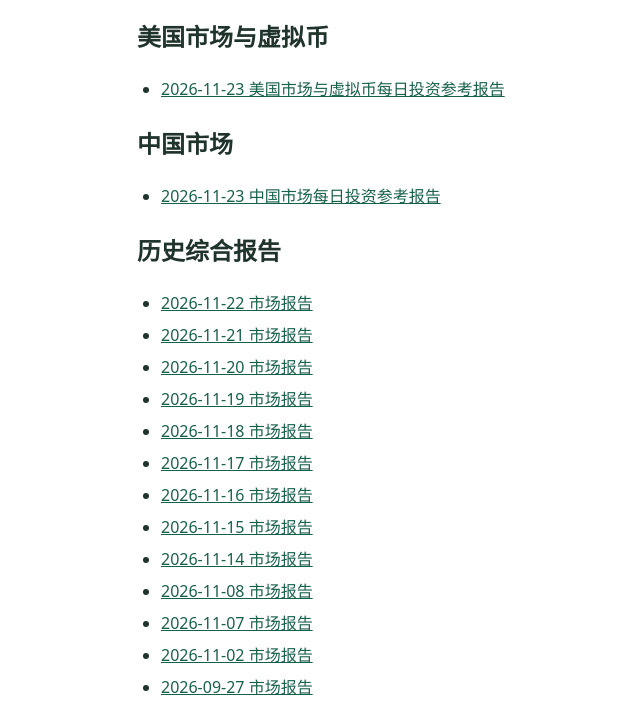
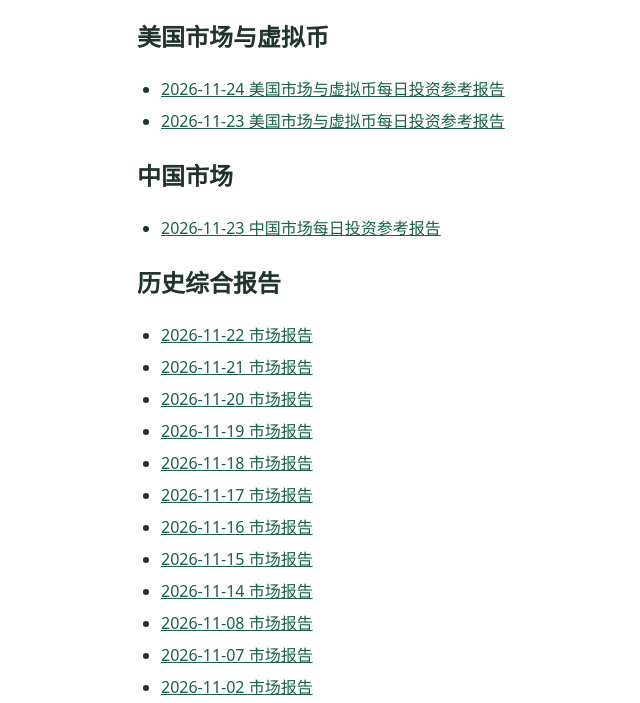
Before and after one commit to tidb100/lzjc, a plain HTML site: page docs/index.html in a window 1280 px wide. Shown: the part 97-800 px from the top of the page, without its empty margins (183-823 px from the left). Drawn offline with Linux system fonts and the light colour scheme.

Commit message:
Index US market report for 2026-11-24

```diff
--- a/docs/index.html
+++ b/docs/index.html
@@ -14,7 +14,7 @@
   <main>
     <h1>每日中美市场投资参考</h1>
     <h2>美国市场与虚拟币</h2>
-    <ul><li><a href="us_crypto_market_report_2026-11-23.html">2026-11-23 美国市场与虚拟币每日投资参考报告</a></li></ul>
+    <ul><li><a href="us_crypto_market_report_2026-11-24.html">2026-11-24 美国市场与虚拟币每日投资参考报告</a></li><li><a href="us_crypto_market_report_2026-11-23.html">2026-11-23 美国市场与虚拟币每日投资参考报告</a></li></ul>
     <h2>中国市场</h2>
     <ul><li><a href="china-market-2026-11-23.html">2026-11-23 中国市场每日投资参考报告</a></li></ul>
     <h2>历史综合报告</h2>
```
